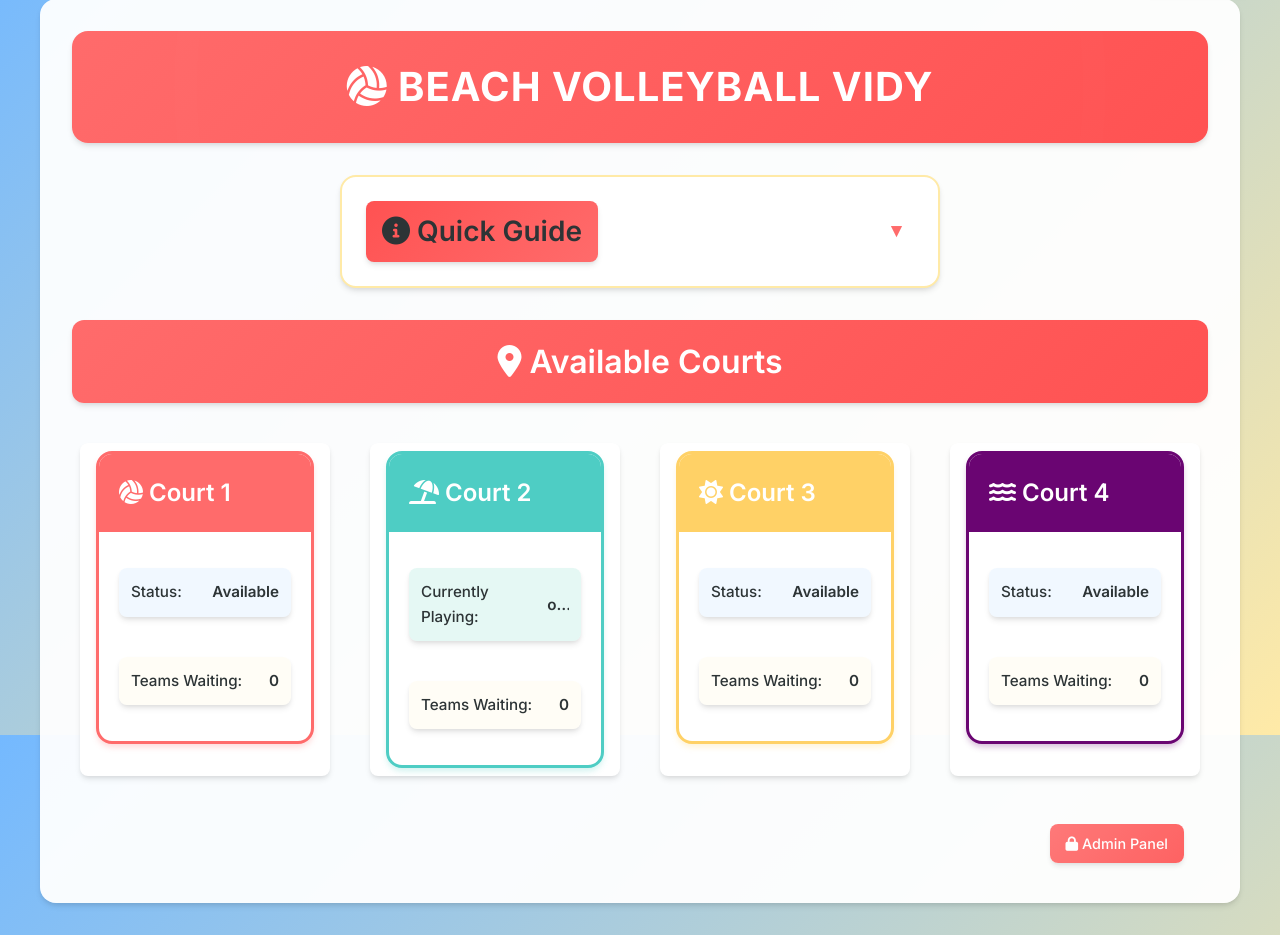
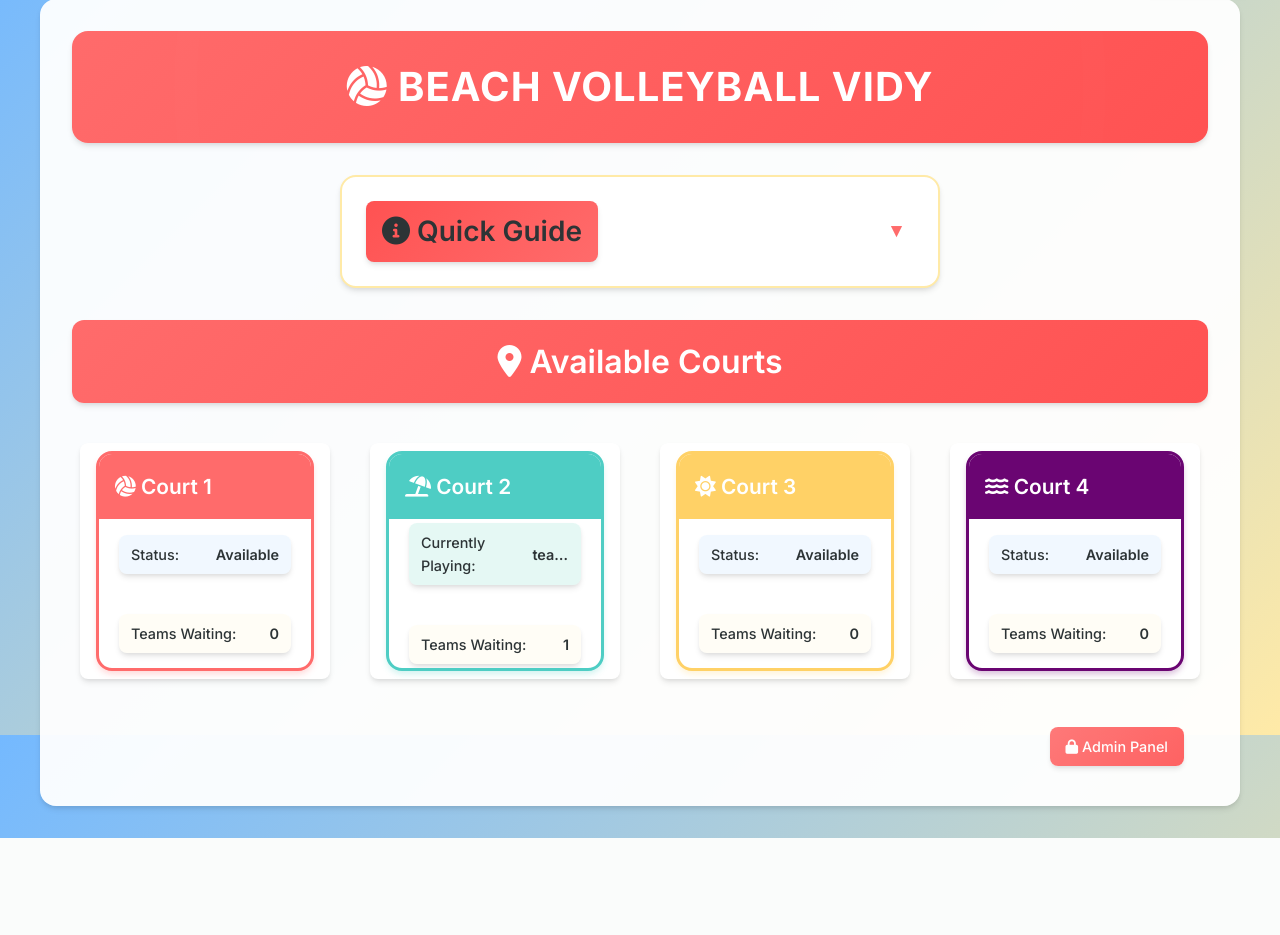
Before and after one commit to GiggioIlGriggio/VidyQueueSystem, a Flask app: page / in a window 1280 px wide. Shown: the part 65-1000 px from the top of the page. After the commit the page ends 903 px from the top, so only its background shows below. Run offline with Flask 2, Linux system fonts and the light colour scheme.

Commit message:
5th commit

```diff
--- a/data/courts.json
+++ b/data/courts.json
@@ -11,9 +11,14 @@
     "court_name": "Court 2",
     "queue": [
       {
-        "name": "ole",
-        "time": 160,
+        "name": "team1",
+        "time": 743,
         "estimated_wait": 0
+      },
+      {
+        "name": "team2",
+        "time": 0,
+        "estimated_wait": 743
       }
     ],
     "history": [
@@ -134,6 +139,38 @@
           }
         ],
         "action": "Shifted queue - Removed team: siumm"
+      },
+      {
+        "timestamp": "2025-03-17T10:20:19.102938",
+        "queue": [],
+        "action": "Shifted queue - Removed team: ole"
+      },
+      {
+        "timestamp": "2025-03-17T11:58:21.797282",
+        "queue": [
+          {
+            "name": "team1",
+            "time": 862,
+            "estimated_wait": 0
+          }
+        ],
+        "action": "Added team: team1"
+      },
+      {
+        "timestamp": "2025-03-17T11:58:25.180367",
+        "queue": [
+          {
+            "name": "team1",
+            "time": 862,
+            "estimated_wait": 0
+          },
+          {
+            "name": "team2",
+            "time": 0,
+            "estimated_wait": 862
+          }
+        ],
+        "action": "Added team: team2"
       }
     ],
     "match_duration": 900
--- a/static/style.css
+++ b/static/style.css
@@ -894,6 +894,7 @@ li:hover .delete-btn {
     grid-template-columns: repeat(4, 1fr); /* Fixed 4 columns for desktop */
     gap: 1.5rem;
     margin: 2rem 0;
+    width: 100%;
 }
 
 .court-card {
@@ -906,6 +907,9 @@ li:hover .delete-btn {
     border: 3px solid;
     transition: transform 0.3s ease, box-shadow 0.3s ease;
     min-width: 0; /* Helps with text overflow in grid items */
+    /* Fixed dimensions for consistent sizing */
+    height: 220px;
+    width: 100%;
 }
 
 .court-card:hover {
@@ -914,14 +918,20 @@ li:hover .delete-btn {
 }
 
 .court-header {
-    padding: 1.25rem;
+    padding: 1rem;
     color: var(--white);
+    min-height: 60px;
+    display: flex;
+    align-items: center;
 }
 
 .court-header h3 {
     margin: 0;
-    font-size: 1.5rem;
+    font-size: 1.3rem;
     font-weight: 600;
+    white-space: nowrap;
+    overflow: hidden;
+    text-overflow: ellipsis;
 }
 
 .court-body {
@@ -930,21 +940,24 @@ li:hover .delete-btn {
     flex-direction: column;
     gap: 1.25rem;
     flex: 1;
+    overflow: hidden; /* Prevent content from stretching the card */
 }
 
 .court-status {
     display: flex;
     flex-direction: column;
     gap: 0.5rem;
+    height: 100%;
+    justify-content: center;
 }
 
 .playing-status, .empty-status, .waiting-status {
     display: flex;
     justify-content: space-between;
     align-items: center;
-    padding: 0.75rem;
+    padding: 0.5rem 0.75rem;
     border-radius: 0.5rem;
-    font-size: 0.95rem;
+    font-size: 0.9rem;
     background-color: var(--primary-bg);
 }
 
@@ -1239,16 +1252,26 @@ li:hover .delete-btn {
     box-shadow: 0 10px 15px -3px rgba(0, 0, 0, 0.1);
 }
 
-/* Add a medium-sized screen breakpoint */
+/* Update media queries to maintain card dimensions */
 @media (max-width: 1024px) and (min-width: 769px) {
     .courts-grid {
         grid-template-columns: repeat(2, 1fr); /* 2 columns for medium screens */
+    }
+
+    .court-card {
+        height: 220px; /* Maintain fixed height */
     }
 }
 
 @media (max-width: 768px) {
     .courts-grid {
-        grid-template-columns: 1fr; /* Single column for mobile */
+        grid-template-columns: 1fr; /* 1 column for mobile */
+    }
+
+    .court-card {
+        height: 220px; /* Maintain fixed height */
+        max-width: 400px; /* Limit width on small screens */
+        margin: 0 auto; /* Center the cards */
     }
 
     .court-actions, .court-admin-actions {
--- a/templates/court.html
+++ b/templates/court.html
@@ -168,8 +168,8 @@
                     teamToDelete = null;
                 }
             });
-        });
 
+            // Initialize the queue data and timer
             const queueData = {{ queue_data|tojson }};
             const MATCH_DURATION = 900; // 15 minutes in seconds
             let isAnimating = false;
--- /dev/null
+++ b/todo.txt
@@ -0,0 +1 @@
+add techno music as background music
```
Lines whose indentation alone changed are shown as unchanged.
